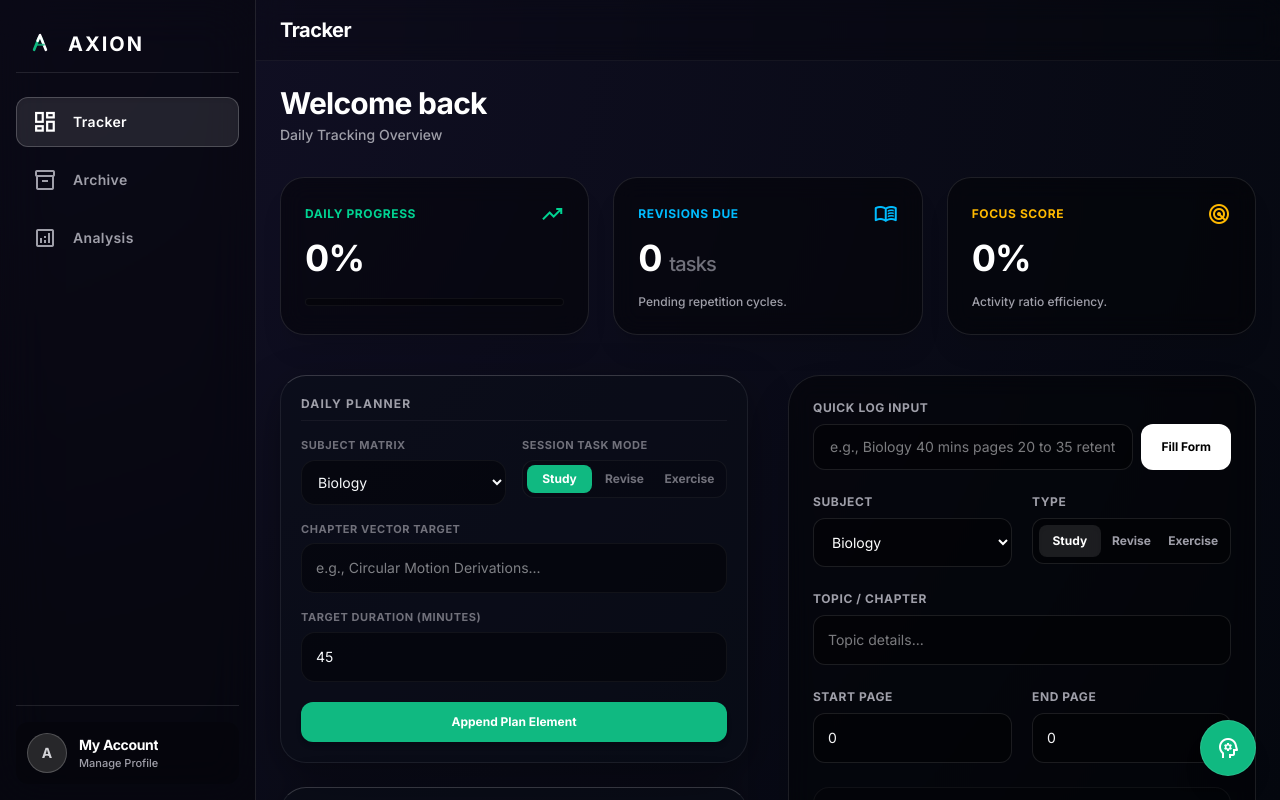
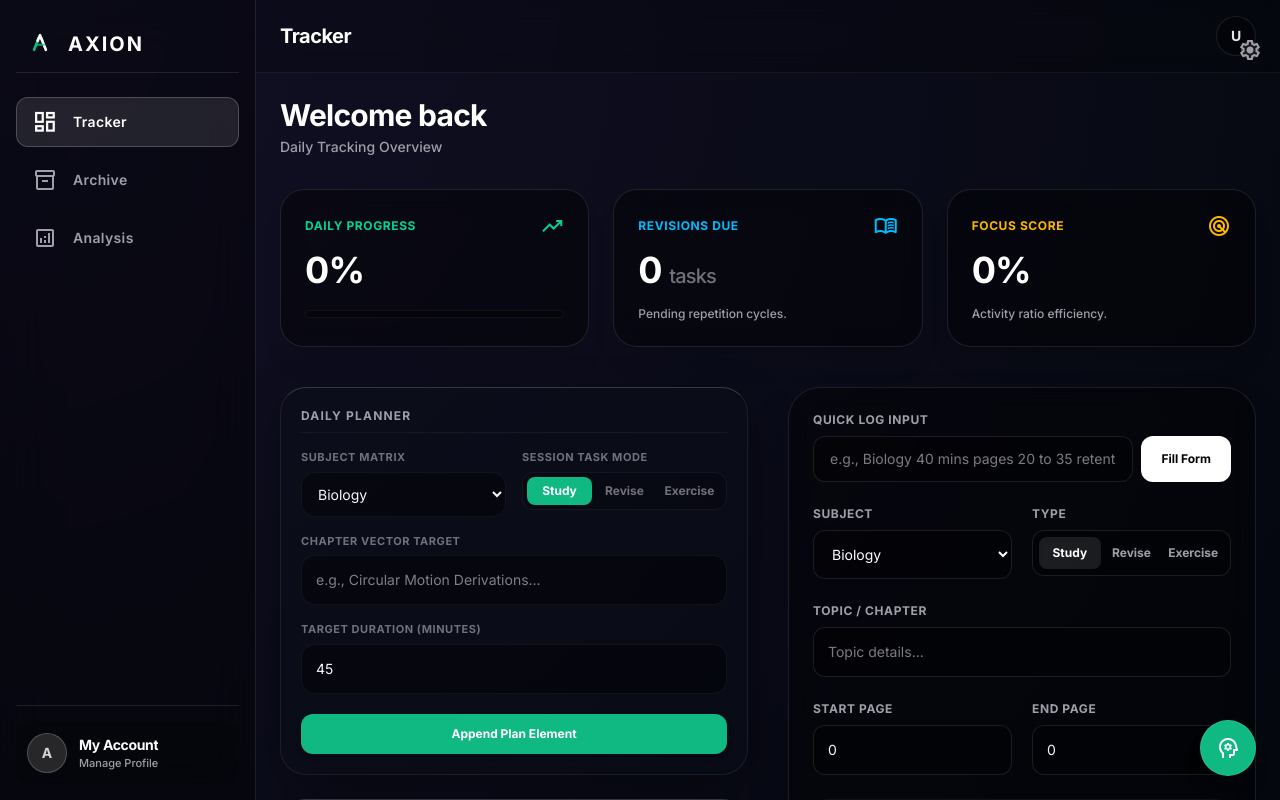
Before and after one commit to gaurav-9869/Study-Tracker, a React (Vite) app: page / in a window 1280 px wide. Shown: the top 800 px of the page. Built offline with nearby package versions, Linux system fonts and the light colour scheme.

Commit message:
Update App.tsx

```diff
--- a/src/App.tsx
+++ b/src/App.tsx
@@ -1,9 +1,8 @@
-import React, { useState, useEffect, useLayoutEffect, useRef } from 'react';
+import React, { useState, useEffect, useLayoutEffect } from 'react';
 import { PlanItem, LogItem, UserSettings, getLocalDateString, getFocusScore, getSubjectConfig } from './types';
 import CommandView from './components/CommandView';
 import ArchiveView from './components/ArchiveView';
 import AccountView from './components/AccountView';
-import SettingsView from './components/SettingsView';
 import AnalysisView from './components/AnalysisView';
 import Sidebar from './components/Sidebar';
 import Chatbot from './components/Chatbot';
@@ -42,10 +41,13 @@ export default function App() {
     const root = document.documentElement;
     if (!root) return;
 
-    const bgUrl = customUrl || '';
-    setWallpaperStyle(bgUrl);
+    if (customUrl) {
+       setWallpaperStyle(customUrl);
+       root.style.setProperty('--wallpaper-url', `url(${customUrl})`);
+    } else {
+       root.style.setProperty('--wallpaper-url', 'radial-gradient(circle at top left, #1e1b4b 0%, #0a0f18 100%)');
+    }
 
-    root.style.setProperty('--wallpaper-url', customUrl ? `url(${customUrl})` : 'radial-gradient(circle at top left, #1e1b4b 0%, #0a0f18 100%)');
     root.style.setProperty('--theme-primary', customColor || '#10B981');
     root.style.setProperty('--glass-blur', `${savedBlur ? Number(savedBlur) : 24}px`);
     root.style.setProperty('--glass-opacity', savedOpacity ? String(savedOpacity) : '0.45');
@@ -105,6 +107,7 @@ export default function App() {
     localStorage.setItem('pcbm_settings', JSON.stringify(userSettings));
   }, [morningPlan, loggedSessions, userSettings, isLoaded]);
 
+  // Consistent spelling formatting applied globally
   const getHeaderTitle = () => {
       switch(currentTab) {
           case 'archive': return 'Archive';
@@ -117,10 +120,9 @@ export default function App() {
   if (!isLoaded) return null;
 
   return (
-    // Fixed container rules prevent zoomed layout blocks on tablet dimensions
     <div className="flex min-h-screen max-w-full overflow-x-hidden relative text-zinc-100 bg-[#060a12]">
 
-      {/* Absolute Wallpaper Canvas Backing fixed directly to the screen view */}
+      {/* Structural wallpaper connector fixes rendering lag */}
       <div
         className="fixed inset-0 z-0 bg-cover bg-center transition-all duration-500"
         style={{
@@ -137,7 +139,6 @@ export default function App() {
         userSettings={userSettings}
       />
 
-      {/* Main Container Deck locked safely to responsive margins */}
       <div className="flex-1 flex flex-col relative z-10 min-w-0 md:ml-64 transition-all duration-300">
 
         <header className="bg-black/20 backdrop-blur-md border-b border-white/5 flex justify-between items-center px-6 py-4 sticky top-0 z-50">
@@ -151,6 +152,27 @@ export default function App() {
             <h1 className="text-xl font-bold tracking-tight text-white animate-fade-in" key={currentTab}>
                 {getHeaderTitle()}
             </h1>
+          </div>
+
+          {/* User Profile Ring with the built-in Settings Gear Indicator overlay */}
+          <div className="flex items-center gap-4">
+            <div
+              className="w-10 h-10 rounded-full border border-white/10 relative flex items-center justify-center cursor-pointer group hover:border-white/30 transition-all bg-black/40"
+              onClick={() => setCurrentTab('account')}
+            >
+               <div className="w-full h-full flex items-center justify-center font-bold text-sm text-zinc-200 overflow-hidden rounded-full">
+                 {profileImg ? (
+                     <img src={profileImg} alt="User Avatar" referrerPolicy="no-referrer" className="w-full h-full object-cover" />
+                 ) : (
+                     userSettings.name ? userSettings.name.charAt(0).toUpperCase() : 'U'
+                 )}
+               </div>
+
+               {/* Aesthetic floating micro gear matches target profile alignment requirements */}
+               <div className="absolute -bottom-1 -right-1 w-4.5 h-4.5 rounded-full bg-zinc-900 border border-white/20 flex items-center justify-center text-zinc-400 group-hover:text-white transition-colors shadow-md z-10">
+                 <span className="material-symbols-outlined text-[11px]">settings</span>
+               </div>
+            </div>
           </div>
         </header>
 
@@ -167,8 +189,6 @@ export default function App() {
             )}
             {currentTab === 'archive' && <ArchiveView />}
             {currentTab === 'analysis' && <AnalysisView loggedSessions={loggedSessions} />}
-
-            {/* Account View handles user data, Google profile icons, sliders, and color extraction */}
             {currentTab === 'account' && (
               <AccountView
                 userSettings={userSettings}
```
